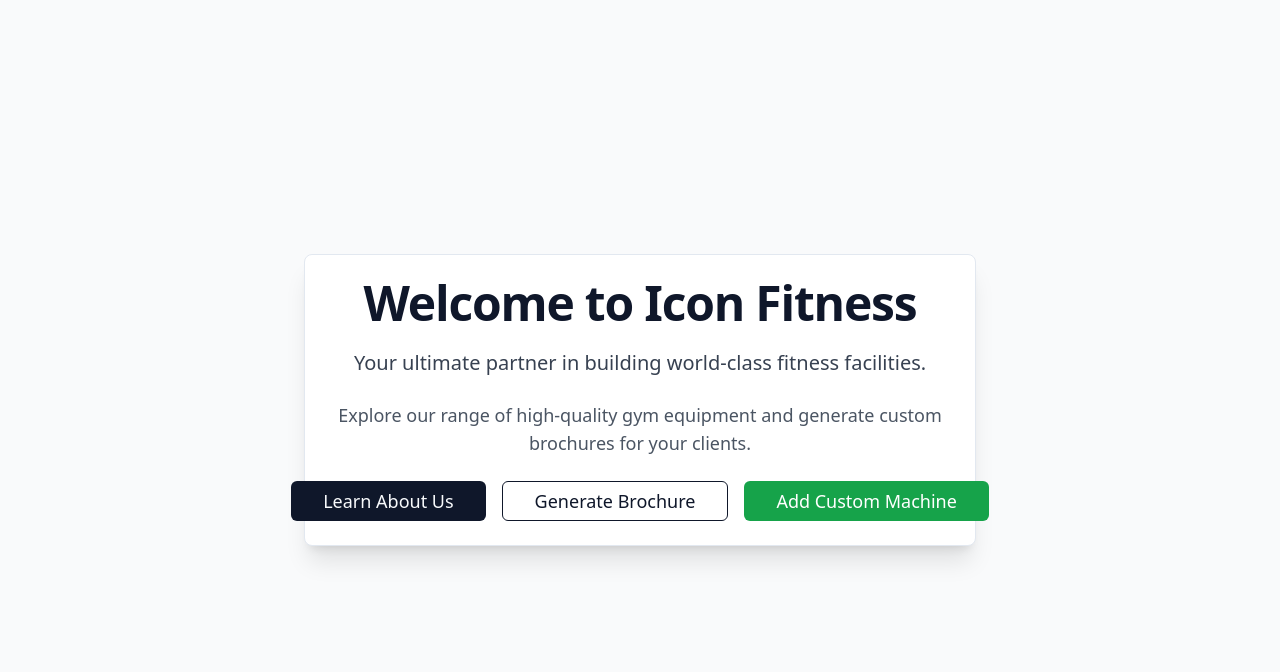
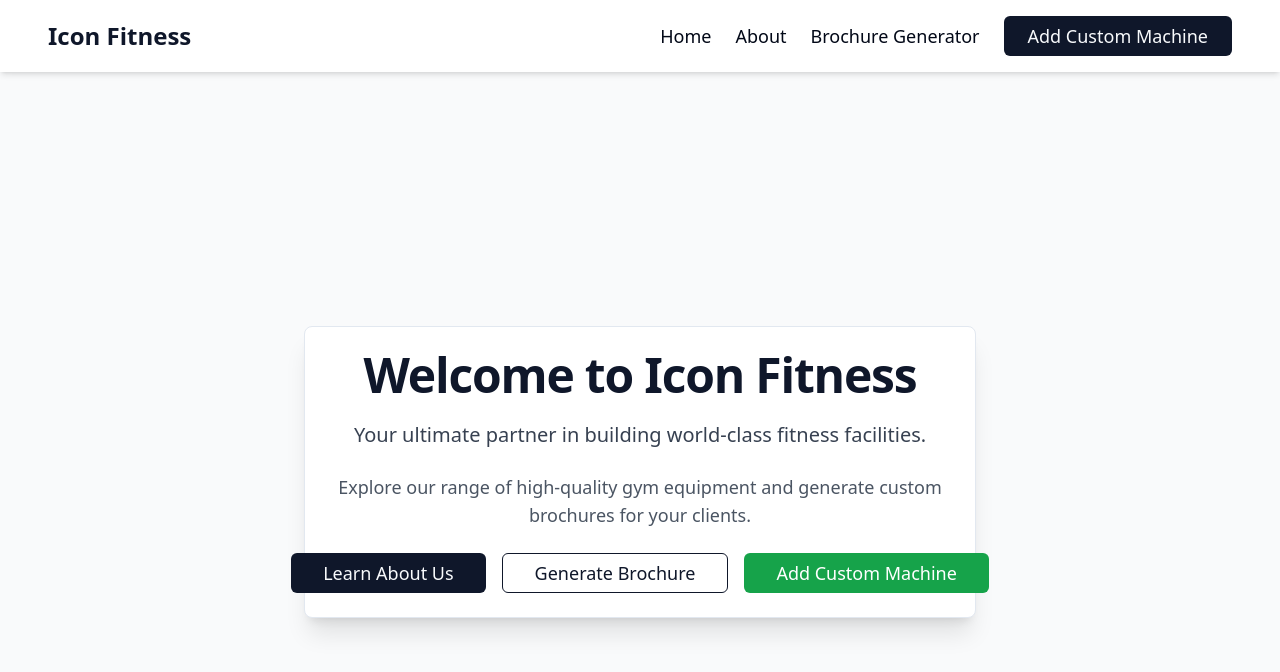
Before and after one commit to Hiyori0001/Icon-Fitness, a React (Vite) app: page / in a window 1280 px wide. Shown: the top 672 px of the page. Built offline with nearby package versions, Linux system fonts and the light colour scheme.

Commit message:
[dyad] Added a responsive navigation bar to the application - wrote 2 file(s)

```diff
--- a/src/App.tsx
+++ b/src/App.tsx
@@ -7,7 +7,8 @@ import Index from "./pages/Index";
 import NotFound from "./pages/NotFound";
 import About from "./pages/About";
 import BrochureGenerator from "./pages/BrochureGenerator";
-import AddMachine from "./pages/AddMachine"; // Import the new AddMachine page
+import AddMachine from "./pages/AddMachine";
+import Navbar from "./components/Navbar"; // Import the Navbar component
 
 const queryClient = new QueryClient();
 
@@ -17,11 +18,12 @@ const App = () => (
       <Toaster />
       <Sonner />
       <BrowserRouter>
+        <Navbar /> {/* Render the Navbar here */}
         <Routes>
           <Route path="/" element={<Index />} />
           <Route path="/about" element={<About />} />
           <Route path="/brochure-generator" element={<BrochureGenerator />} />
-          <Route path="/add-machine" element={<AddMachine />} /> {/* Add AddMachine route */}
+          <Route path="/add-machine" element={<AddMachine />} />
           {/* ADD ALL CUSTOM ROUTES ABOVE THE CATCH-ALL "*" ROUTE */}
           <Route path="*" element={<NotFound />} />
         </Routes>
--- /dev/null
+++ b/src/components/Navbar.tsx
@@ -0,0 +1,60 @@
+"use client";
+
+import React from 'react';
+import { Link } from 'react-router-dom';
+import { Button } from "@/components/ui/button";
+import { Sheet, SheetContent, SheetTrigger } from "@/components/ui/sheet";
+import { Menu } from 'lucide-react';
+import { useIsMobile } from '@/hooks/use-mobile'; // Assuming this hook exists for responsiveness
+
+const Navbar = () => {
+  const isMobile = useIsMobile();
+
+  const navLinks = (
+    <>
+      <Link to="/" className="text-lg font-medium hover:text-primary transition-colors">
+        Home
+      </Link>
+      <Link to="/about" className="text-lg font-medium hover:text-primary transition-colors">
+        About
+      </Link>
+      <Link to="/brochure-generator" className="text-lg font-medium hover:text-primary transition-colors">
+        Brochure Generator
+      </Link>
+      <Link to="/add-machine">
+        <Button className="text-lg px-6 py-2">Add Custom Machine</Button>
+      </Link>
+    </>
+  );
+
+  return (
+    <nav className="bg-white shadow-md p-4 sticky top-0 z-50">
+      <div className="container mx-auto flex justify-between items-center">
+        <Link to="/" className="text-2xl font-bold text-primary">
+          Icon Fitness
+        </Link>
+
+        {isMobile ? (
+          <Sheet>
+            <SheetTrigger asChild>
+              <Button variant="outline" size="icon">
+                <Menu className="h-6 w-6" />
+              </Button>
+            </SheetTrigger>
+            <SheetContent side="right">
+              <div className="flex flex-col space-y-4 mt-6">
+                {navLinks}
+              </div>
+            </SheetContent>
+          </Sheet>
+        ) : (
+          <div className="flex items-center space-x-6">
+            {navLinks}
+          </div>
+        )}
+      </div>
+    </nav>
+  );
+};
+
+export default Navbar;
```
